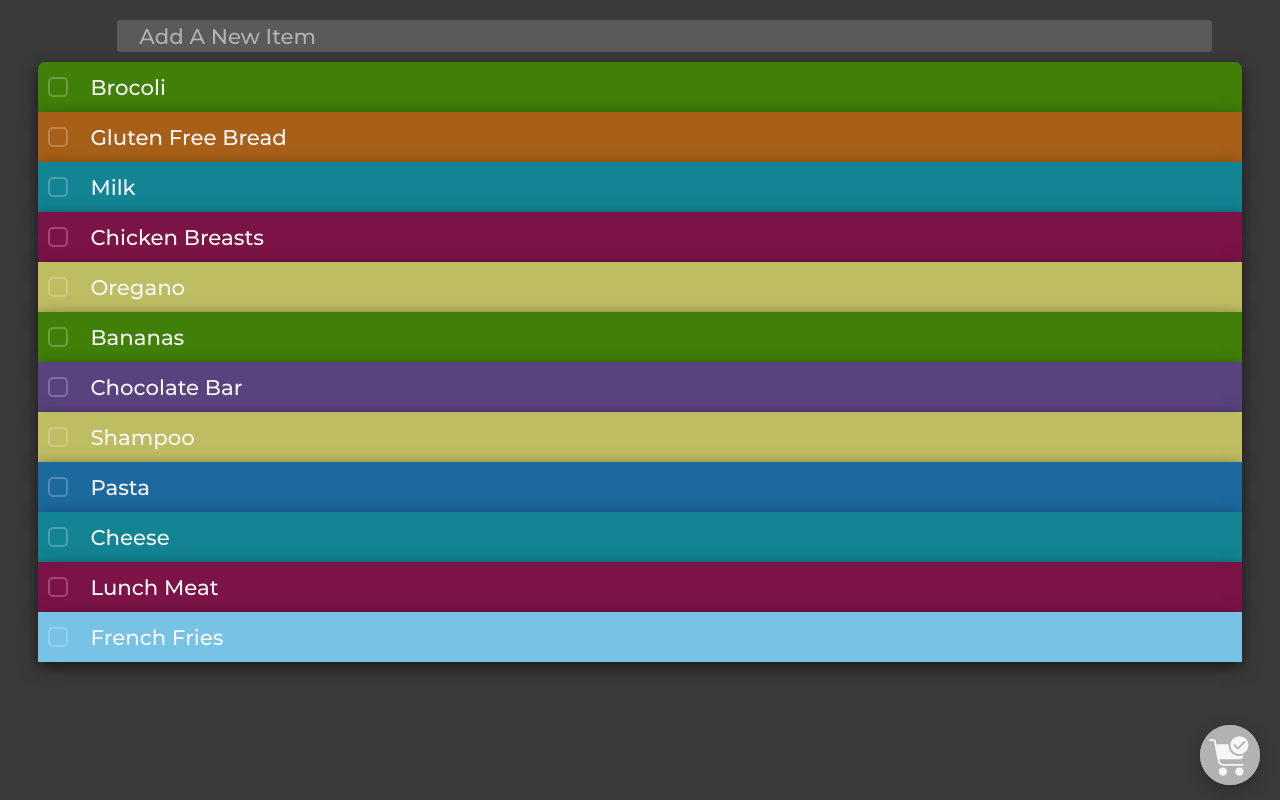
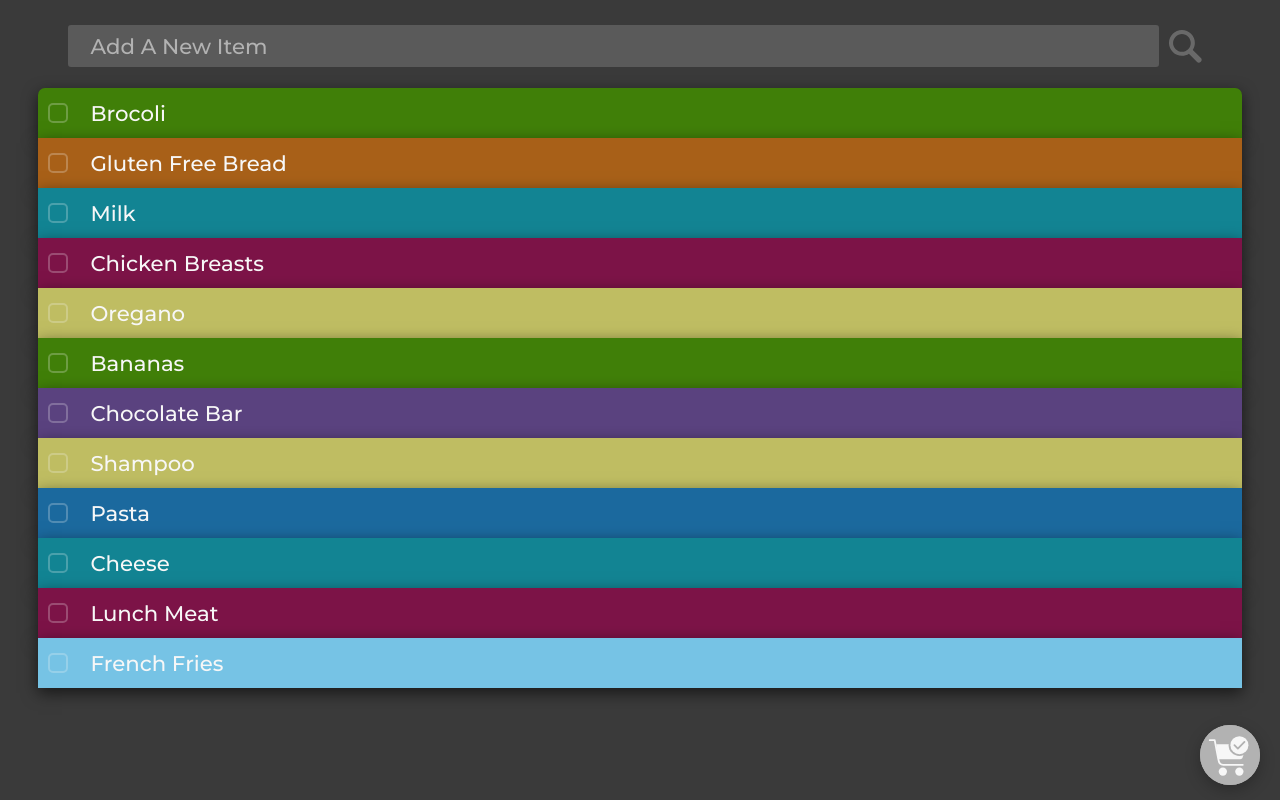
Before and after one commit to gerkx/whatsfordinner, a website with bundled scripts: page public/html/shoppingList.html in a window 1280 px wide. Built offline with nearby package versions, Linux system fonts and the light colour scheme.

Commit message:
building search filter section of list view

```diff
--- a/public/html/shoppingList.html
+++ b/public/html/shoppingList.html
@@ -36,9 +36,12 @@
                     <!-- nav hamburger -->
                 </div>
             </nav>
+        </header>
 
-
-
+        <div id="listFilter">
+            <div class="search-filter-bar m-b-5 m-t-5">
+            </div>
+        </div>
         <!-- search bar -->
             <div class="search-filter-bar m-b-5 m-t-5">
                 <!-- <div class="search-box"> -->
@@ -51,13 +54,11 @@
                     <!-- filterSVG -->
                 </div>
             </div>
-
-
     <!-- food list -->
         <div id="groceryList">
             <!-- food items -->
         </div>
-    </header>
+    </div>
 
 
     <script src="../scripts/fakeDB.js"></script>
--- a/public/scripts/listItems.js
+++ b/public/scripts/listItems.js
@@ -148,19 +148,19 @@ const renderSearchInput = placeholder => {
     return search
 }
 
-const renderSearchBar = () => {
+const renderSearchBlock = () => {
     const div = document.createElement("div");
     div.classList.add("search-box");
-    div.appendChild(renderSearchInput("add a new item"))
-    // div.appendChild(icon)
+    div.appendChild(renderSearchInput("add a new item"));
+    const searchIcon = document.createElement("div");
+    div.insertAdjacentHTML("beforeend",svg.search());
     return div
-
 }
 
-const renderSearchSort = () =>{
-    let search = document.querySelector(".search-filter-bar");
-    search.appendChild(renderSearchBar());
-    return search
+const renderSearchSort = (listFilter) =>{
+    listFilter.innerHTML = '<div class="search-filter-bar m-b-5 m-t-5" />'
+    listFilter.firstElementChild.appendChild(renderSearchBlock());
+    return listFilter
 }
 
 let foods = foodItems;
@@ -168,7 +168,8 @@ let groceryListItems = foods.filter(obj => obj.amt > 0);
 
 /////
 const renderGroceryList = function(parentDiv){
-    renderSearchSort();
+    let listFilter = document.querySelector("#listFilter");
+    renderSearchSort(listFilter);
 
     parentDiv.innerHTML = '<ul class="list" />'
 
--- a/public/scripts/svg.js
+++ b/public/scripts/svg.js
@@ -56,9 +56,11 @@ let svg = {
     },
     search: ()=>{
         return `
+        <div class="ico ico--med ico--ice m-l-10 m-r-10 p-t-5">
             <svg xmlns="http://www.w3.org/2000/svg" viewBox="0 0 47.9 48">
                 <path d="M46.9 41.3l-12-12c4.9-7.5 3.9-17.4-2.5-23.7C28.8 2 24.1 0 19 0S9.1 2 5.6 5.6C-1.9 13-1.9 25 5.6 32.4 9.1 36 13.9 38 19 38c3.7 0 7.2-1 10.3-3l12 12c0.7 0.7 1.5 1 2.5 1s1.8-0.4 2.5-1l0.7-0.7c0.7-0.7 1-1.5 1-2.5S47.6 41.9 46.9 41.3zM32 19c0 3.5-1.4 6.7-3.8 9.2S22.5 32 19 32c-3.5 0-6.7-1.4-9.2-3.8 -5.1-5.1-5.1-13.3 0-18.4C12.3 7.4 15.5 6 19 6c3.5 0 6.7 1.4 9.2 3.8C30.6 12.3 32 15.5 32 19z"/>
             </svg>
+        </div>
         `
     },
     filter: () =>{
```
Also changed, not shown: test/frontEndTest.js (+21 -8 lines).
